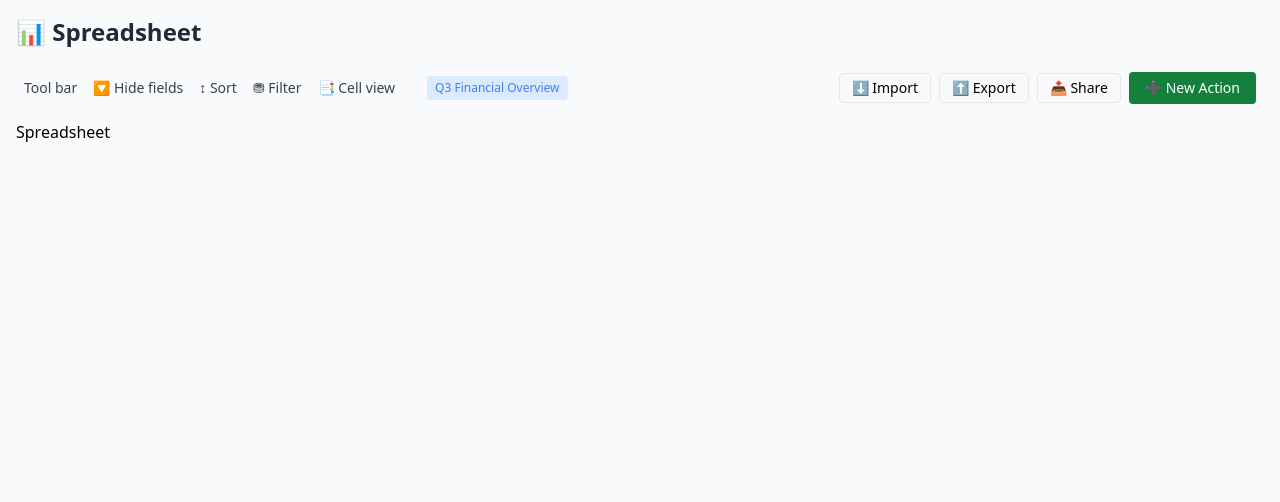
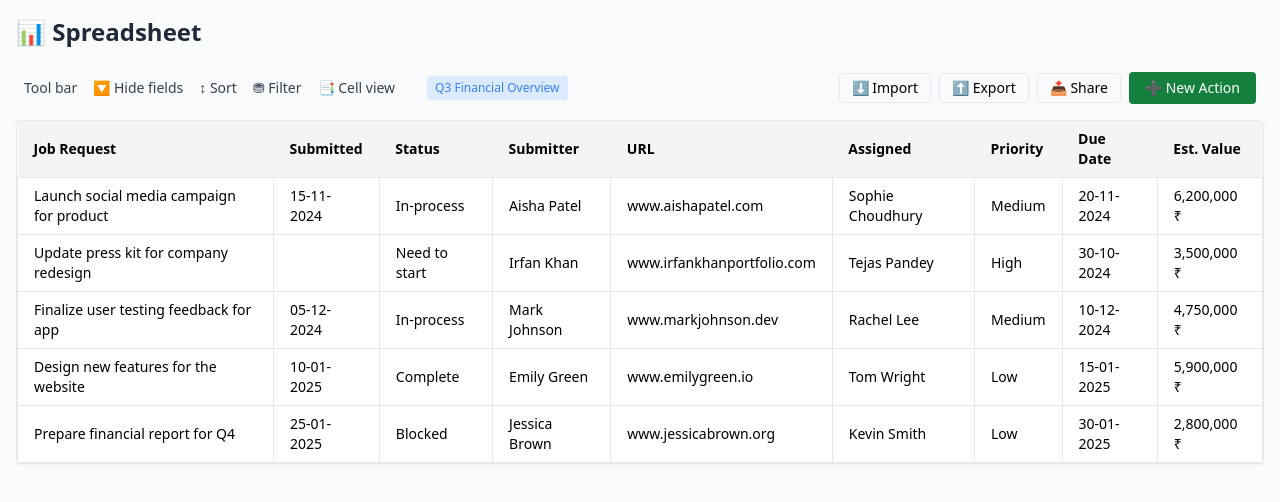
Before and after one commit to Sourabhgupta-11/Spreadsheet, a React (Create React App) app: page / in a window 1280 px wide. Shown: the top 502 px of the page. Built offline with nearby package versions, Linux system fonts and the light colour scheme.

Commit message:
Implement Spreadsheet table with react-table and basic styling

```diff
--- a/src/components/Spreadsheet.js
+++ b/src/components/Spreadsheet.js
@@ -1,9 +1,134 @@
-import React from 'react'
+import React from 'react';
+import { useTable } from 'react-table';
+
+const data = [
+  {
+    job: 'Launch social media campaign for product',
+    submitted: '15-11-2024',
+    status: 'In-process',
+    submitter: 'Aisha Patel',
+    url: 'www.aishapatel.com',
+    assigned: 'Sophie Choudhury',
+    priority: 'Medium',
+    dueDate: '20-11-2024',
+    value: '6,200,000 ₹',
+  },
+  {
+    job: 'Update press kit for company redesign',
+    submitted: '',
+    status: 'Need to start',
+    submitter: 'Irfan Khan',
+    url: 'www.irfankhanportfolio.com',
+    assigned: 'Tejas Pandey',
+    priority: 'High',
+    dueDate: '30-10-2024',
+    value: '3,500,000 ₹',
+  },
+  {
+    job: 'Finalize user testing feedback for app',
+    submitted: '05-12-2024',
+    status: 'In-process',
+    submitter: 'Mark Johnson',
+    url: 'www.markjohnson.dev',
+    assigned: 'Rachel Lee',
+    priority: 'Medium',
+    dueDate: '10-12-2024',
+    value: '4,750,000 ₹',
+  },
+  {
+    job: 'Design new features for the website',
+    submitted: '10-01-2025',
+    status: 'Complete',
+    submitter: 'Emily Green',
+    url: 'www.emilygreen.io',
+    assigned: 'Tom Wright',
+    priority: 'Low',
+    dueDate: '15-01-2025',
+    value: '5,900,000 ₹',
+  },
+  {
+    job: 'Prepare financial report for Q4',
+    submitted: '25-01-2025',
+    status: 'Blocked',
+    submitter: 'Jessica Brown',
+    url: 'www.jessicabrown.org',
+    assigned: 'Kevin Smith',
+    priority: 'Low',
+    dueDate: '30-01-2025',
+    value: '2,800,000 ₹',
+  }
+];
+
+const columns = [
+  { Header: 'Job Request', accessor: 'job' },
+  { Header: 'Submitted', accessor: 'submitted' },
+  { Header: 'Status', accessor: 'status' },
+  { Header: 'Submitter', accessor: 'submitter' },
+  { Header: 'URL', accessor: 'url' },
+  { Header: 'Assigned', accessor: 'assigned' },
+  { Header: 'Priority', accessor: 'priority' },
+  { Header: 'Due Date', accessor: 'dueDate' },
+  { Header: 'Est. Value', accessor: 'value' },
+];
 
 const Spreadsheet = () => {
+  const {
+    getTableProps,
+    getTableBodyProps,
+    headerGroups,
+    rows,
+    prepareRow,
+  } = useTable({ columns, data });
+
   return (
-    <div>Spreadsheet</div>
-  )
-}
+    <div className="overflow-auto border rounded shadow-sm text-sm bg-white">
+      <table {...getTableProps()} className="table-auto w-full border-collapse">
+        <thead>
+          {headerGroups.map((headerGroup) => {
+            const { key, ...rest } = headerGroup.getHeaderGroupProps();
+            return (
+              <tr key={key} {...rest}>
+                {headerGroup.headers.map((column) => {
+                  const { key: colKey, ...colProps } = column.getHeaderProps();
+                  return (
+                    <th
+                      key={colKey}
+                      {...colProps}
+                      className="px-4 py-2 border-b text-left bg-gray-100"
+                    >
+                      {column.render('Header')}
+                    </th>
+                  );
+                })}
+              </tr>
+            );
+          })}
+        </thead>
+        <tbody {...getTableBodyProps()}>
+          {rows.map((row) => {
+            prepareRow(row);
+            const { key: rowKey, ...rowProps } = row.getRowProps();
+            return (
+              <tr key={rowKey} {...rowProps} className="border-t">
+                {row.cells.map((cell) => {
+                  const { key: cellKey, ...cellProps } = cell.getCellProps();
+                  return (
+                    <td
+                      key={cellKey}
+                      {...cellProps}
+                      className="px-4 py-2 border border-gray-200"
+                    >
+                      {cell.render('Cell')}
+                    </td>
+                  );
+                })}
+              </tr>
+            );
+          })}
+        </tbody>
+      </table>
+    </div>
+  );
+};
 
-export default Spreadsheet
+export default Spreadsheet;
```
